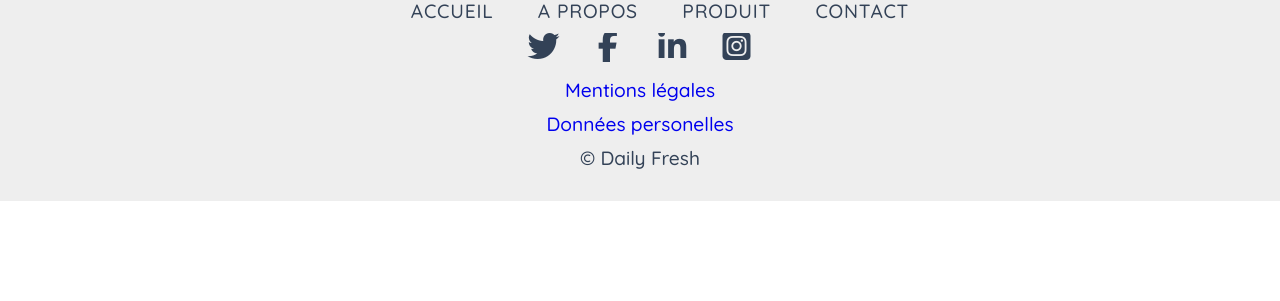
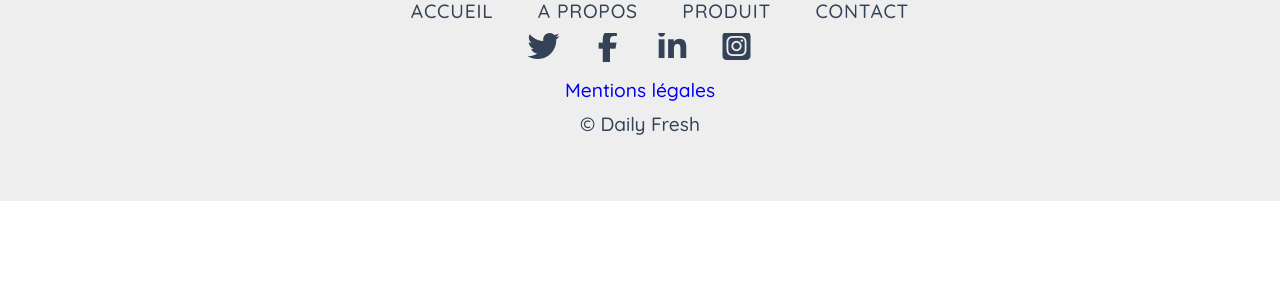
Before and after one commit to DamienM-dev/projet-kercode, a PHP site: page /app/Views/template/base.php in a window 1280 px wide. Shown: the part 106-407 px from the top of the page. Run offline with PHP 8.4, Linux system fonts and the light colour scheme; the template is opened without the code that fills it, so the values that code supplies are empty; some libraries are stand-ins or nearby versions.

Commit message:
Add files via upload
modification template

```diff
--- a/app/Views/template/base.php
+++ b/app/Views/template/base.php
@@ -71,7 +71,6 @@
 
 
     <footer>
-
         <div id="logo_reseau_sociaux">
             <a href="#" title="Twitter"><i class="fa-brands fa-twitter logo_footer fa-xl"></i></a>
         <a href="#" title="Facebook"><i class="fa-brands fa-facebook-f logo_footer fa-xl"></i></a>
@@ -81,7 +80,6 @@
 
     <div id="block_copyright">
         <p><a href="index.php?page=mentionsLegalesView" title="Mention légale">Mentions légales</a></p>
-        <p><a href="index.php?page=donneesPersoView" title="Données perso">Données personelles</a></p>
         <p>© Daily Fresh</p>
     </div>
 
```
